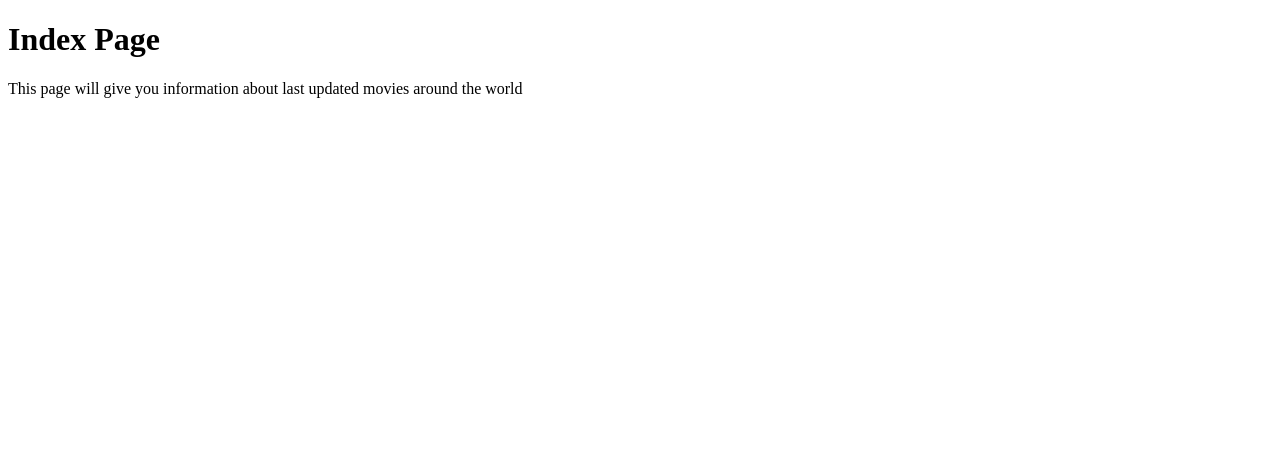
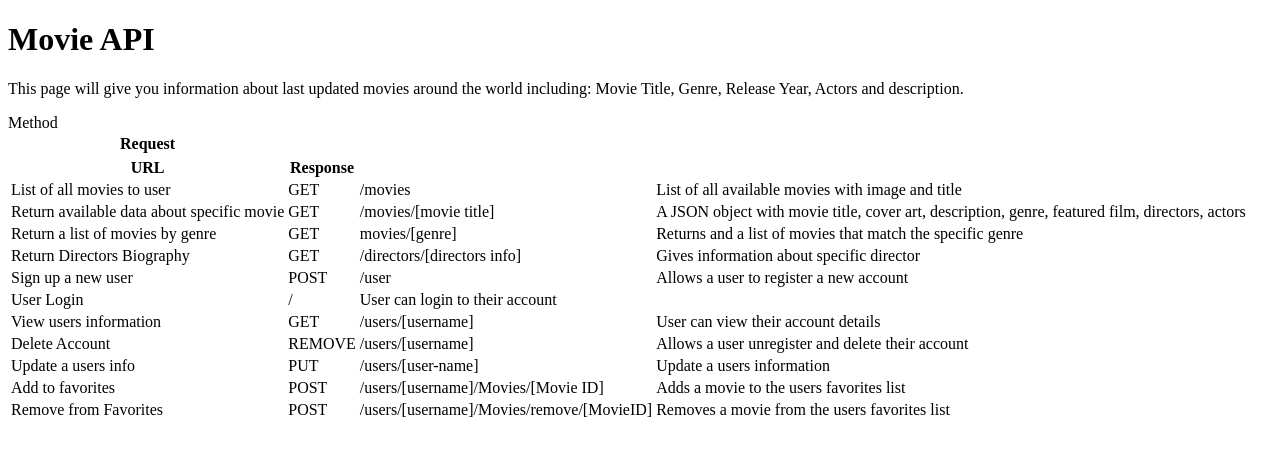
Before and after one commit to esrasalimova/movie_api, a website: page index.html in a window 1280 px wide. Drawn offline with Linux system fonts and the light colour scheme.

Commit message:
added documentation in index.html

```diff
--- a/index.html
+++ b/index.html
@@ -2,10 +2,85 @@
 <html lang="en" dir="ltr">
 <head>
 <meta charset="utf-8">
-<title>INDEX</title>
+<title>Movie API Documentation</title>
 </head>
 <body>
-<h1>Index Page</h1>
-<p>This page will give you information about last updated movies around the world</p>
+<h1>Movie API</h1>
+<p>This page will give you information about last updated movies around the world including: Movie Title, Genre, Release Year, Actors and description.</p>
+<div class="table-wrapper">
+  <table class="methods-table">
+    <thead>
+      <th>Request</th>
+      <tr>Method</tr>
+      <th>URL</th>
+      <th>Response</th>
+    </thead>
+    <tbody>
+      <tr>
+        <td>List of all movies to user</td>
+        <td>GET</td>
+        <td>/movies</td>
+        <td>List of all available movies with image and title</td>
+      </tr>
+      <tr>
+        <td>Return available data about specific movie</td>
+        <td>GET</td>
+        <td>/movies/[movie title]</td>
+        <td>A JSON object with movie title, cover art, description, genre, featured film, directors, actors</td>
+      </tr>
+      <tr>
+        <td>Return a list of movies by genre</td>
+        <td>GET</td>
+        <td>movies/[genre]</td>
+        <td>Returns and a list of movies that match the specific genre</td>
+      </tr>
+      <td>Return Directors Biography</td>
+      <td>GET</td>
+      <td>/directors/[directors info]</td>
+      <td>Gives information about specific director</td>
+    </tr>
+    <tr>
+      <td>Sign up a new user</td>
+      <td>POST</td>
+      <td>/user</td>
+      <td>Allows a user to register a new account</td>
+    </tr>
+    <tr>
+      <td>User Login</td>
+      <td>/</td>
+      <td>User can login to their account</td>
+    </tr>
+    <tr>
+      <td>View users information</td>
+      <td>GET</td>
+      <td>/users/[username]</td>
+      <td>User can view their account details</td>
+    </tr>
+    <tr>
+      <td>Delete Account</td>
+      <td>REMOVE</td>
+      <td>/users/[username]</td>
+      <td>Allows a user unregister and delete their account</td>
+    </tr>
+    <tr>
+      <td>Update a users info</td>
+      <td>PUT</td>
+      <td>/users/[user-name]</td>
+      <td>Update a users information</td>
+    </tr>
+    <td>Add to favorites</td>
+    <td>POST</td>
+    <td>/users/[username]/Movies/[Movie ID]</td>
+    <td>Adds a movie to the users favorites list</td>
+  </tr>
+  <tr>
+    <td>Remove from Favorites</td>
+    <td>POST</td>
+    <td>/users/[username]/Movies/remove/[MovieID]</td>
+    <td>Removes a movie from the users favorites list</td>
+  </tr>
+</tbody>
+</table>
+</div>
 </body>
 </html>
```
Also changed, not shown: index.js (+37 -0 lines).
